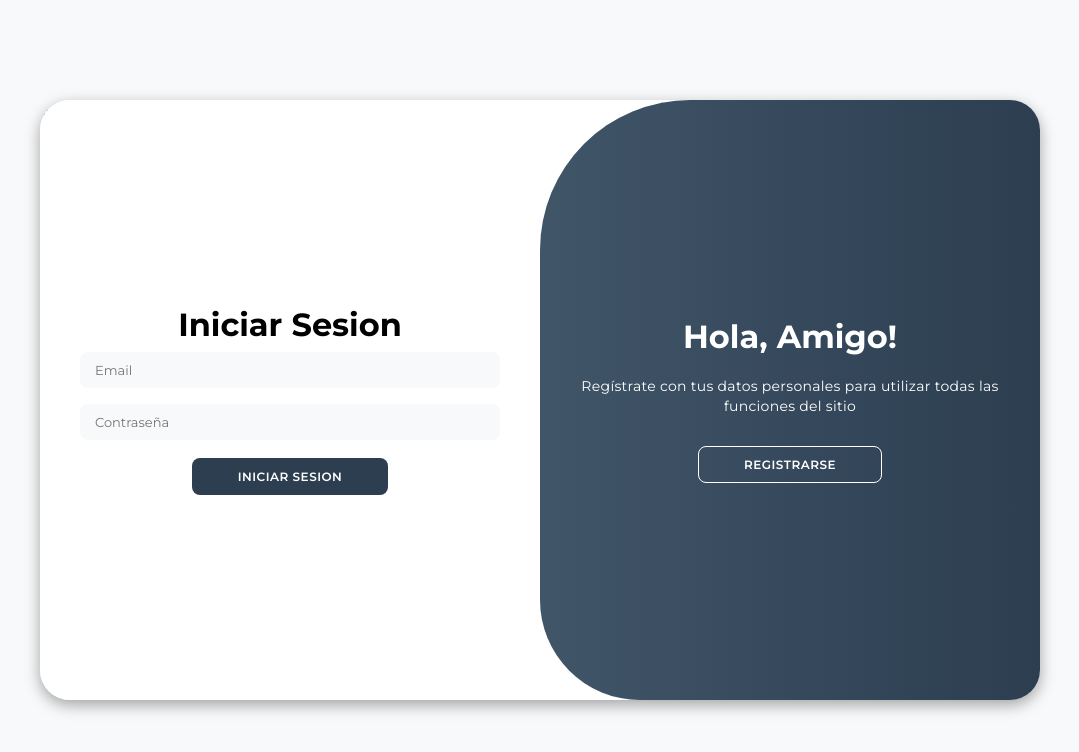
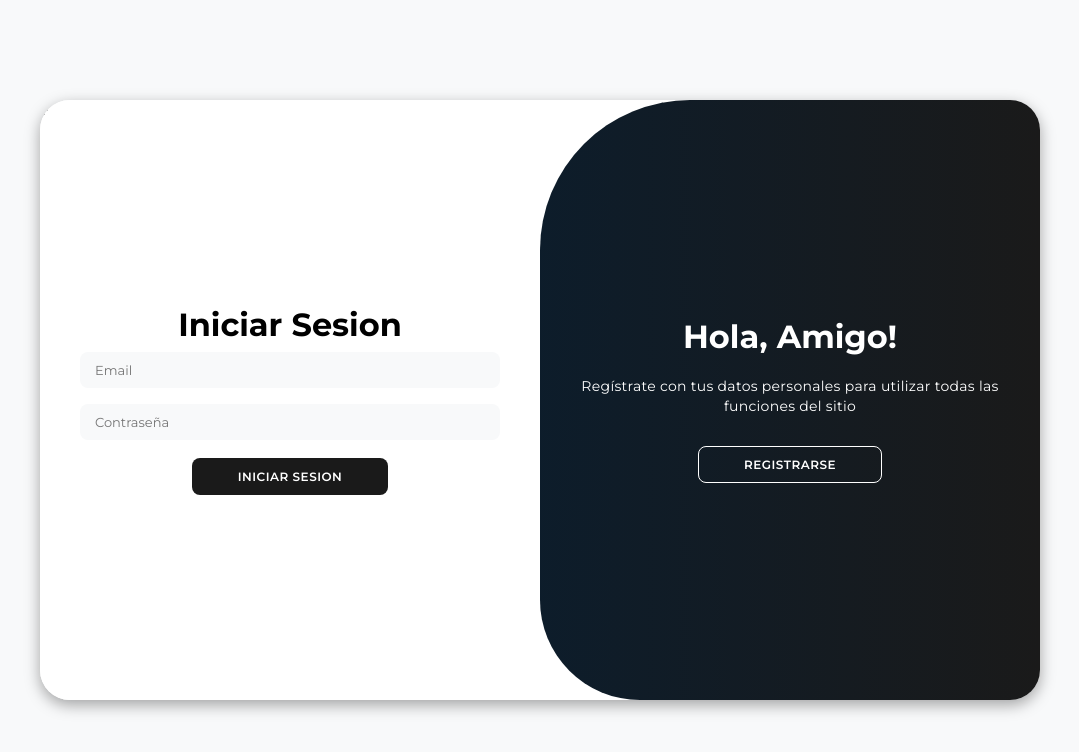
Before and after one commit to BarroCR/Proyecto_Progra_4, a Flask app: page /login in a window 1280 px wide. Shown: the top 752 px of the page, without its empty margins (100-1179 px from the left). Run offline with Flask 3, Linux system fonts and the light colour scheme.

Commit message:
Cambio de tema en el login

```diff
--- a/backend/static/signPageCSS.css
+++ b/backend/static/signPageCSS.css
@@ -51,7 +51,7 @@
 }
 
 .container-profile button{
-    background-color: #2C3E50;
+    background-color: #1A1A1A;
     color: #fff;
     font-size: 12px;
     padding: 10px 45px;
@@ -167,7 +167,7 @@
 .toggle{
     background-color: #2C3E50;
     height: 100%;
-    background: linear-gradient(to right, #566c82, #2C3E50);
+    background: linear-gradient(to right, #001F3B, #1A1A1A);
     color: #fff;
     position: relative;
     left: -100%;
```
